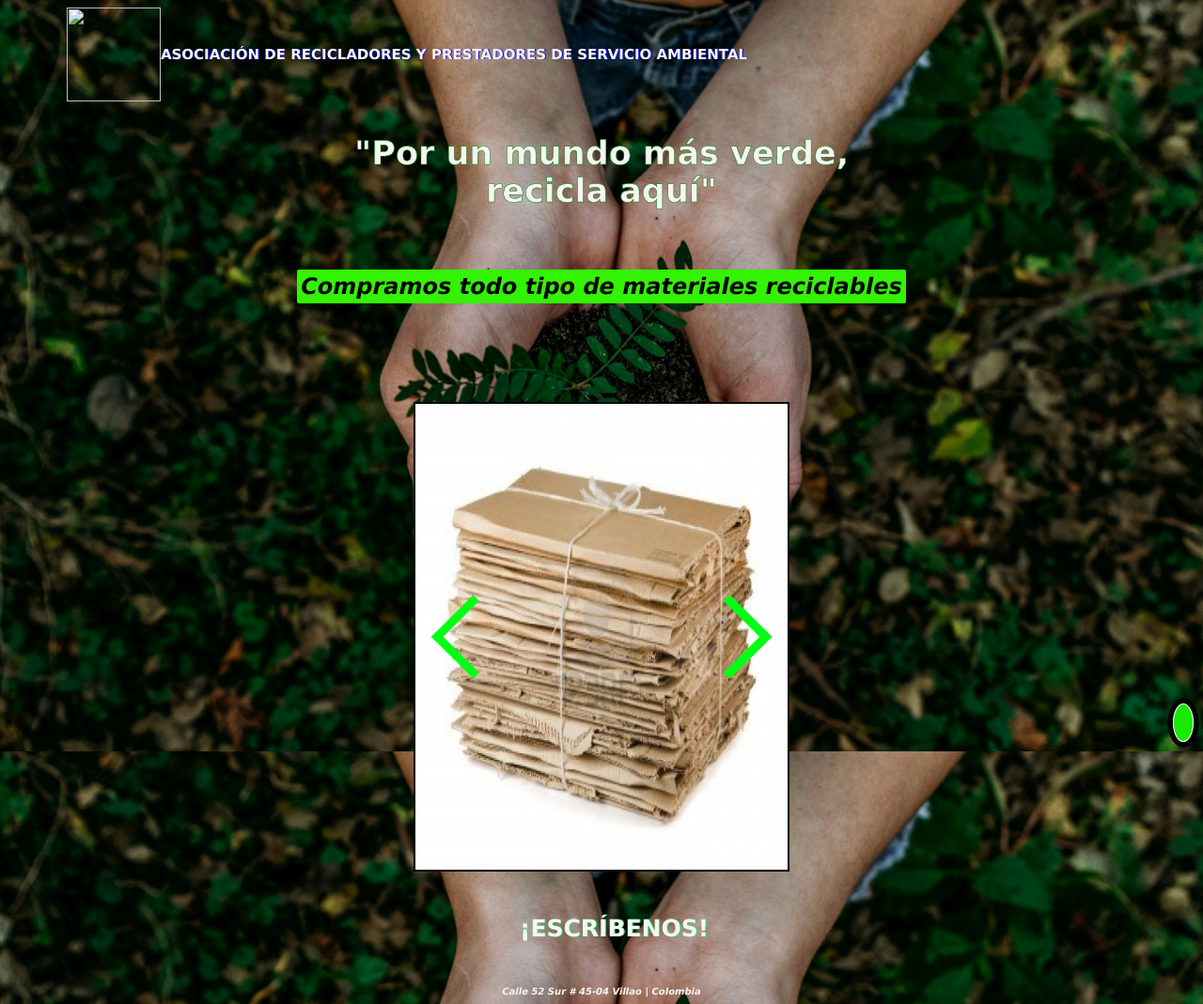
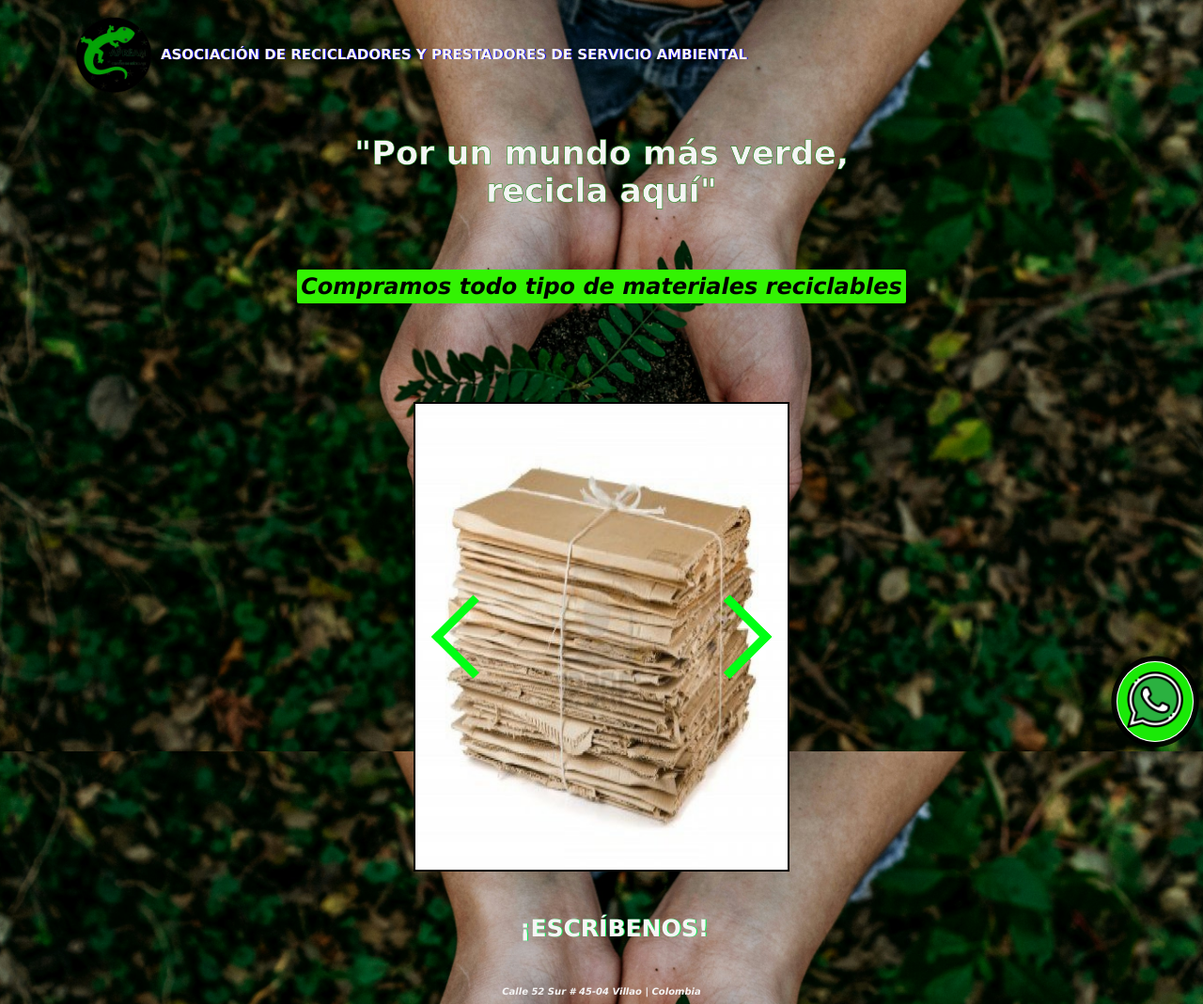
Before and after one commit to johahm/apream-, a plain HTML site: page index.html in a window 1280 px wide. Shown: the whole page at 94% size. Drawn offline with Linux system fonts and the light colour scheme; the site is published under a folder, as on GitHub Pages, so addresses that start at the root find nothing.

Commit message:
Update index.html

```diff
--- a/index.html
+++ b/index.html
@@ -5,7 +5,7 @@
     <meta http-equiv="X-UA-Compatible" content="IE=edge">
     <meta name="viewport" content="width=device-width, initial-scale=1.0">
     <link rel="stylesheet" href="styles.css">
-    <link rel="icon" type="image/x-icon" href="/img/icono.png"/>
+    <link rel="icon" type="image/x-icon" href="img/icono.png"/>
    <!--<link rel="stylesheet" href="reset.css">-->
     <title>Apream</title>
 </head>
@@ -14,7 +14,7 @@
 
    <header> <!--caracteriza el bloque del encabezado-->
       <div class="caja"> <!--Etiqueta para crer bloques-->
-         <img class="logo1" src="/img/logo.png">
+         <img class="logo1" src="img/logo.png">
          <h1>ASOCIACIÓN DE RECICLADORES Y PRESTADORES DE SERVICIO AMBIENTAL</h1>
       </div>
   </header>
@@ -73,14 +73,14 @@
         </div>
        <div class="container-boton">
          <a href="https://api.whatsapp.com/send?phone=573237383451&text=Hola!%20Quiero%20precios%20por%20kilo%20de%20materiales%20reciclados!" target="_blank">
-            <img class="boton" src="/img/whatsapp.png" alt="">
+            <img class="boton" src="img/whatsapp.png" alt="">
          </a>
 
        </div>
 
        <div class="container-boton">
          <a href="https://api.whatsapp.com/send?phone=573125259279&text=Hola!%20Quiero%20precios%20por%20kilo%20de%20materiales%20reciclados!" target="_blank">
-            <img class="boton" src="/img/whatsapp.png" alt="">
+            <img class="boton" src="img/whatsapp.png" alt="">
          </a>
 
        </div>
```
